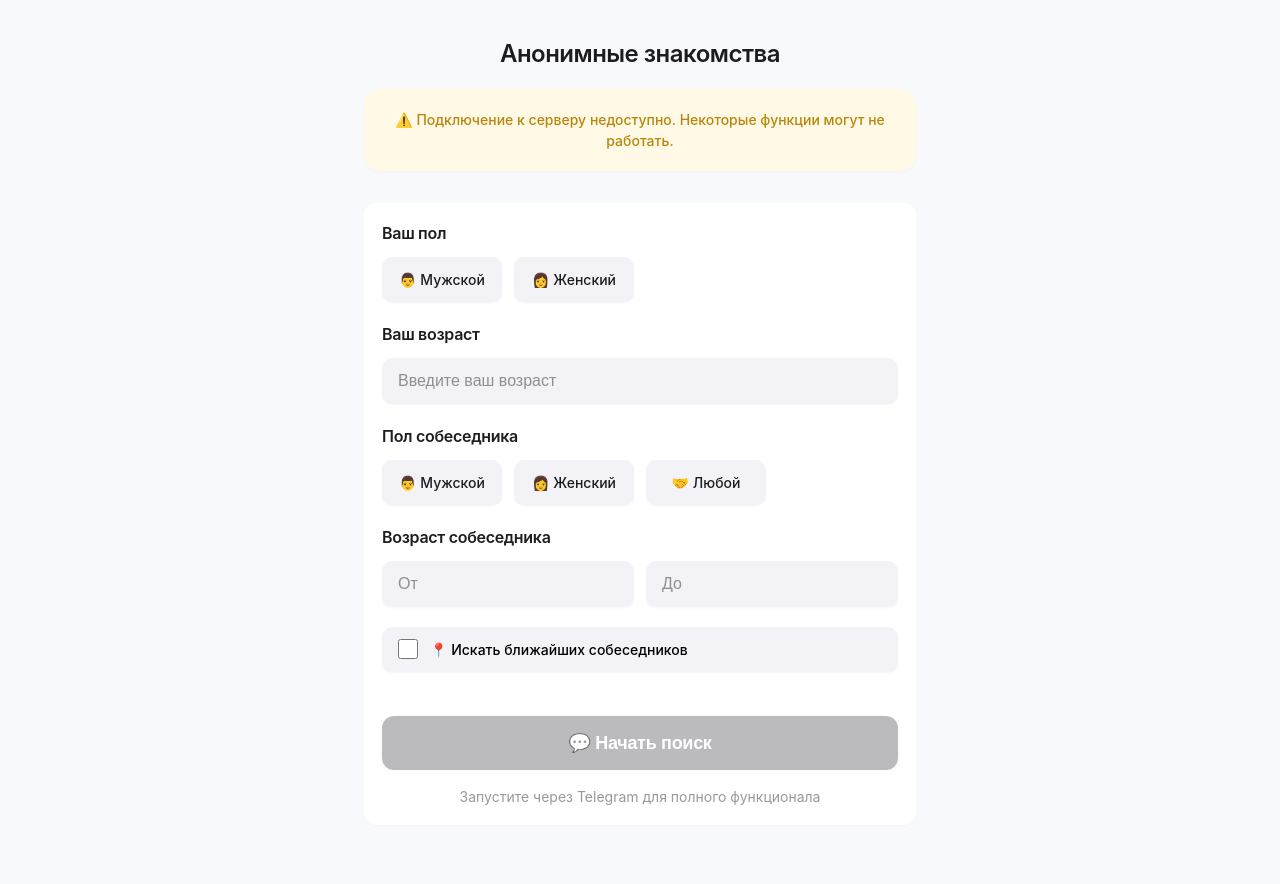
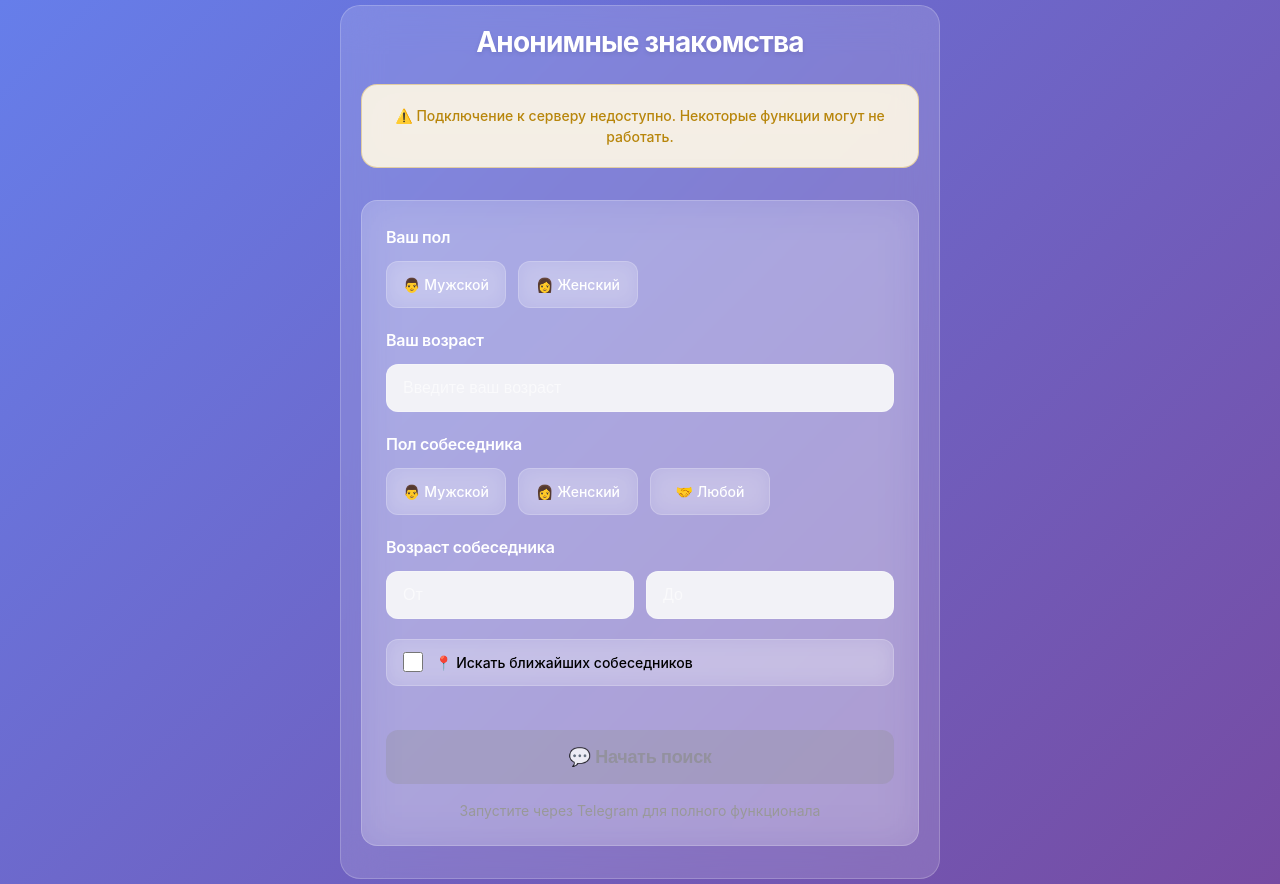
Before and after one commit to balzhinimaev/anoname-frontend, a React (Create React App) app: page / in a window 1280 px wide. Built offline with nearby package versions, Linux system fonts and the light colour scheme.

Commit message:
Redesign UI: modern glassmorphism design with gradients and improved UX

```diff
--- a/src/App.css
+++ b/src/App.css
@@ -1,85 +1,127 @@
 body {
   font-size: 14px;
+  margin: 0;
+  padding: 0;
 }
 
-/* CSS переменные для адаптации к теме Telegram */
+/* CSS переменные для современного дизайна */
 :root {
-  --app-bg-light: #f8f9fc;
-  --app-bg-dark: #1c1c1e;
-  --card-bg-light: #ffffff;
-  --card-bg-dark: #2c2c2e;
+  /* Градиенты для фона */
+  --app-gradient-light: linear-gradient(135deg, #667eea 0%, #764ba2 100%);
+  --app-gradient-dark: linear-gradient(135deg, #2c3e50 0%, #4a6741 100%);
+  --app-gradient-alt-light: linear-gradient(135deg, #ff9a9e 0%, #fecfef 50%, #fecfef 100%);
+  --app-gradient-alt-dark: linear-gradient(135deg, #232526 0%, #414345 100%);
+
+  /* Цвета карточек */
+  --card-bg-light: rgba(255, 255, 255, 0.25);
+  --card-bg-dark: rgba(44, 44, 46, 0.4);
+  --card-border-light: rgba(255, 255, 255, 0.2);
+  --card-border-dark: rgba(255, 255, 255, 0.1);
+
+  /* Цвета текста */
   --text-primary-light: #1d1d1f;
   --text-primary-dark: #f2f2f7;
   --text-secondary-light: #8e8e93;
   --text-secondary-dark: #8e8e93;
   --accent-color: #007aff;
-  --warning-bg-light: #fff9e6;
-  --warning-bg-dark: #3d2914;
+
+  /* Предупреждения */
+  --warning-bg-light: rgba(255, 249, 230, 0.9);
+  --warning-bg-dark: rgba(61, 41, 20, 0.9);
   --warning-text-light: #b8860b;
   --warning-text-dark: #ffd60a;
-  --shadow-light: rgba(0, 0, 0, 0.04);
-  --shadow-medium: rgba(0, 0, 0, 0.08);
-  --shadow-dark: rgba(0, 0, 0, 0.15);
 }
 
+/* Основной контейнер приложения */
 .App {
   min-height: 100vh;
-  background: var(--tg-theme-bg-color, var(--app-bg-light));
-  padding: 8px 16px;
+  background: var(--tg-theme-bg-color, var(--app-gradient-light));
+  padding: 5px;
   box-sizing: border-box;
+  display: flex;
+  align-items: center;
+  justify-content: center;
 }
 
-/* Telegram Web (ПК) светлая тема */
+/* Применение градиентов для разных тем */
 body.tg-light-theme .App {
-  background: var(--tg-theme-bg-color, var(--app-bg-light));
-  color: var(--tg-theme-text-color, var(--text-primary-light));
+  background: linear-gradient(135deg,
+    var(--tg-theme-bg-color, #667eea) 0%,
+    var(--tg-theme-secondary-bg-color, #764ba2) 100%);
 }
 
-/* Telegram мобильное приложение светлая тема */
-@media (max-width: 768px) {
-  body.tg-light-theme .App {
-    background: var(--tg-theme-bg-color, var(--app-bg-light));
+body.tg-dark-theme .App {
+  background: linear-gradient(135deg,
+    var(--tg-theme-bg-color, #2c3e50) 0%,
+    var(--tg-theme-secondary-bg-color, #34495e) 100%);
+}
+
+@media (prefers-color-scheme: dark) {
+  .App {
+    background: var(--app-gradient-dark);
   }
 }
 
-/* Telegram тёмная тема */
-body.tg-dark-theme .App {
-  background: var(--tg-theme-bg-color, var(--app-bg-dark));
-  color: var(--tg-theme-text-color, var(--text-primary-dark));
+/* Главный wrapper с округлыми углами */
+.app-wrapper {
+  width: 100%;
+  max-width: 600px;
+  min-height: calc(100vh - 10px);
+  background: rgba(255, 255, 255, 0.15);
+  backdrop-filter: blur(20px);
+  border-radius: 20px;
+  border: 1px solid var(--card-border-light);
+  overflow: hidden;
+  display: flex;
+  flex-direction: column;
 }
 
-/* Фоллбэк для браузеров без Telegram */
-@media (prefers-color-scheme: dark) {
+body.tg-dark-theme .app-wrapper {
+  background: rgba(28, 28, 30, 0.3);
+  border: 1px solid var(--card-border-dark);
+}
+
+/* Мобильная адаптация */
+@media (max-width: 768px) {
   .App {
-    background: var(--app-bg-dark);
-    color: var(--text-primary-dark);
+    padding: 0;
+    align-items: stretch;
+  }
+
+  .app-wrapper {
+    min-height: 100vh;
+    border-radius: 0;
+    border: none;
+    max-width: none;
   }
 }
 
 .container {
-  max-width: 600px;
-  margin: 0 auto;
+  flex: 1;
+  padding: 20px;
+  display: flex;
+  flex-direction: column;
 }
 
-/* Специальный класс для чата - минимальные отступы */
+/* Специальный класс для чата - без padding */
 .container.chat-mode {
-  margin: 0 auto;
   padding: 0;
 }
 
 .title {
   text-align: center;
-  color: var(--tg-theme-text-color, var(--text-primary-light));
-  margin-bottom: 20px;
-  margin-top: 8px;
-  font-size: 24px;
-  font-weight: 600;
-  letter-spacing: -0.5px;
+  color: var(--tg-theme-text-color, #ffffff);
+  margin-bottom: 24px;
+  margin-top: 0;
+  font-size: 28px;
+  font-weight: 700;
+  letter-spacing: -0.8px;
   line-height: 1.2;
+  text-shadow: 0 2px 4px rgba(0, 0, 0, 0.1);
 }
 
 body.tg-dark-theme .title {
-  color: var(--tg-theme-text-color, var(--text-primary-dark));
+  color: var(--tg-theme-text-color, #ffffff);
 }
 
 /* --- Loading Spinner --- */
@@ -90,18 +132,14 @@ body.tg-dark-theme .title {
   height: 80vh;
   flex-direction: column;
   gap: 20px;
-  color: var(--tg-theme-text-color, var(--text-primary-light));
-}
-
-body.tg-dark-theme .loading-container {
-  color: var(--tg-theme-text-color, var(--text-primary-dark));
+  color: var(--tg-theme-text-color, #ffffff);
 }
 
 .spinner {
   width: 32px;
   height: 32px;
-  border: 2px solid rgba(0, 122, 255, 0.2);
-  border-top: 2px solid var(--tg-theme-button-color, var(--accent-color));
+  border: 2px solid rgba(255, 255, 255, 0.3);
+  border-top: 2px solid var(--tg-theme-button-color, #ffffff);
   border-radius: 50%;
   animation: spin 1s linear infinite;
 }
@@ -115,56 +153,42 @@ body.tg-dark-theme .loading-container {
 .info-box {
   padding: 20px 24px;
   border-radius: 16px;
-  margin-bottom: 24px;
+  margin-bottom: 20px;
   text-align: center;
-  background: var(--tg-theme-bg-color, var(--card-bg-light));
-  box-shadow: 0 2px 8px rgba(0, 0, 0, 0.06);
+  background: var(--card-bg-light);
+  backdrop-filter: blur(20px);
+  border: 1px solid var(--card-border-light);
   transition: all 0.3s ease;
-  color: var(--tg-theme-text-color, var(--text-primary-light));
+  color: var(--tg-theme-text-color, #ffffff);
   line-height: 1.5;
 }
 
-/* Особые настройки для Telegram Web (ПК) */
-body.tg-light-theme .info-box {
-  background: var(--tg-theme-bg-color, #ffffff);
-  color: var(--tg-theme-text-color, var(--text-primary-light));
-  box-shadow: 0 2px 12px rgba(0, 0, 0, 0.08);
-}
-
 body.tg-dark-theme .info-box {
-  background: var(--tg-theme-bg-color, var(--card-bg-dark));
-  color: var(--tg-theme-text-color, var(--text-primary-dark));
-  box-shadow: 0 2px 16px rgba(0, 0, 0, 0.25);
+  background: var(--card-bg-dark);
+  border: 1px solid var(--card-border-dark);
+  color: var(--tg-theme-text-color, #ffffff);
 }
 
 .info-box:hover {
-  box-shadow: 0 4px 16px rgba(0, 0, 0, 0.1);
-  transform: translateY(-1px);
+  transform: translateY(-2px);
+  background: rgba(255, 255, 255, 0.35);
 }
 
 body.tg-dark-theme .info-box:hover {
-  box-shadow: 0 4px 20px rgba(0, 0, 0, 0.35);
+  background: rgba(44, 44, 46, 0.6);
 }
 
 .info-box.warning {
   background: var(--warning-bg-light);
   color: var(--warning-text-light);
   font-weight: 500;
-  box-shadow: 0 1px 3px rgba(184, 134, 11, 0.05);
+  border: 1px solid rgba(184, 134, 11, 0.3);
 }
 
 body.tg-dark-theme .info-box.warning {
   background: var(--warning-bg-dark);
   color: var(--warning-text-dark);
-  box-shadow: 0 1px 3px rgba(255, 214, 10, 0.05);
-}
-
-.info-box.warning:hover {
-  box-shadow: 0 2px 6px rgba(184, 134, 11, 0.08);
-}
-
-body.tg-dark-theme .info-box.warning:hover {
-  box-shadow: 0 2px 6px rgba(255, 214, 10, 0.08);
+  border: 1px solid rgba(255, 214, 10, 0.3);
 }
 
 .stats-box div {
@@ -178,40 +202,43 @@ body.tg-dark-theme .info-box.warning:hover {
 /* --- Search Indicator --- */
 .searching-indicator {
   padding: 28px;
-  background: rgba(0, 122, 255, 0.04);
+  background: rgba(0, 122, 255, 0.15);
+  backdrop-filter: blur(20px);
+  border: 1px solid rgba(0, 122, 255, 0.2);
   border-radius: 20px;
   display: flex;
   flex-direction: column;
   align-items: center;
   gap: 20px;
-  color: var(--tg-theme-text-color, var(--text-primary-light));
-  box-shadow: 0 1px 3px rgba(0, 122, 255, 0.05);
+  color: var(--tg-theme-text-color, #ffffff);
   transition: all 0.3s ease;
+  margin-bottom: 20px;
 }
 
 body.tg-dark-theme .searching-indicator {
-  background: rgba(0, 122, 255, 0.08);
-  color: var(--tg-theme-text-color, var(--text-primary-dark));
-  box-shadow: 0 1px 3px rgba(0, 122, 255, 0.08);
+  background: rgba(0, 122, 255, 0.2);
+  border: 1px solid rgba(0, 122, 255, 0.3);
 }
 
 .searching-indicator:hover {
-  box-shadow: 0 2px 6px rgba(0, 122, 255, 0.08);
-  transform: translateY(-1px);
+  transform: translateY(-2px);
+  background: rgba(0, 122, 255, 0.25);
 }
 
 body.tg-dark-theme .searching-indicator:hover {
-  box-shadow: 0 2px 6px rgba(0, 122, 255, 0.12);
+  background: rgba(0, 122, 255, 0.3);
 }
 
 .searching-indicator .spinner {
   width: 24px;
   height: 24px;
   border-width: 2px;
+  border-color: rgba(255, 255, 255, 0.3);
+  border-top-color: #ffffff;
 }
 
 .cancel-search-button {
-  background: #ff3b30;
+  background: linear-gradient(135deg, #ff3b30 0%, #ff6b6b 100%);
   color: white;
   border: none;
   padding: 12px 24px;
@@ -220,11 +247,10 @@ body.tg-dark-theme .searching-indicator:hover {
   font-weight: 600;
   font-size: 14px;
   transition: all 0.3s ease;
-  box-shadow: 0 2px 12px rgba(255, 59, 48, 0.2);
+  box-shadow: 0 4px 15px rgba(255, 59, 48, 0.3);
 }
 
 .cancel-search-button:hover {
-  background: #d70015;
-  transform: translateY(-1px);
-  box-shadow: 0 4px 20px rgba(255, 59, 48, 0.3);
+  transform: translateY(-2px);
+  box-shadow: 0 6px 20px rgba(255, 59, 48, 0.4);
 }
--- a/src/App.tsx
+++ b/src/App.tsx
@@ -272,6 +272,7 @@ const App: React.FC = () => {
 
   return (
     <div className="App">
+      <div className="app-wrapper">
         <div className={`container ${currentChatId ? 'chat-mode' : ''}`}>
           {/* Показываем заголовок и статистику только если нет активного чата */}
           {!currentChatId && (
@@ -283,7 +284,7 @@ const App: React.FC = () => {
                 <div style={{
                   fontSize: '11px',
                   textAlign: 'center',
-                color: 'var(--tg-theme-hint-color, #8e8e93)',
+                  color: 'rgba(255, 255, 255, 0.8)',
                   marginBottom: '20px',
                   lineHeight: '1.3'
                 }}>
@@ -303,7 +304,7 @@ const App: React.FC = () => {
 
           {/* Индикатор поиска */}
           {isSearching && (
-          <div className="info-box searching-indicator">
+            <div className="searching-indicator">
               <div className="spinner"></div>
               <div>
                 🔍 Ищем собеседника...
@@ -338,6 +339,7 @@ const App: React.FC = () => {
           )}
         </div>
       </div>
+    </div>
   );
 };
 
--- a/src/index.css
+++ b/src/index.css
@@ -18,23 +18,23 @@ input, textarea, .message-bubble {
   user-select: text;
 }
 
-/* CSS переменные для форм */
+/* CSS переменные для современных форм */
 :root {
-  --form-bg-light: #ffffff;
-  --form-bg-dark: #2c2c2e;
-  --input-bg-light: #f2f2f7;
-  --input-bg-dark: #3a3a3c;
-  --radio-bg-light: #f2f2f7;
-  --radio-bg-dark: #3a3a3c;
-  --checkbox-bg-light: #f2f2f7;
-  --checkbox-bg-dark: #3a3a3c;
+  --form-bg-light: rgba(255, 255, 255, 0.2);
+  --form-bg-dark: rgba(44, 44, 46, 0.3);
+  --input-bg-light: rgba(255, 255, 255, 0.15);
+  --input-bg-dark: rgba(58, 58, 60, 0.6);
+  --radio-bg-light: rgba(255, 255, 255, 0.15);
+  --radio-bg-dark: rgba(58, 58, 60, 0.6);
+  --checkbox-bg-light: rgba(255, 255, 255, 0.15);
+  --checkbox-bg-dark: rgba(58, 58, 60, 0.6);
   --text-primary-light: #1d1d1f;
   --text-primary-dark: #f2f2f7;
   --text-secondary-light: #8e8e93;
   --text-secondary-dark: #8e8e93;
   --accent-color: #007aff;
-  --shadow-subtle: rgba(0, 0, 0, 0.04);
-  --shadow-medium: rgba(0, 0, 0, 0.08);
+  --disabled-bg: rgba(142, 142, 147, 0.3);
+  --disabled-text: rgba(142, 142, 147, 0.8);
 }
 
 body {
@@ -79,25 +79,27 @@ body.tg-dark-theme {
 }
 
 .form-container {
-  background: var(--tg-theme-bg-color, var(--form-bg-light));
-  border-radius: 12px;
-  padding: 18px;
-  margin: 8px 0;
+  background: var(--form-bg-light);
+  backdrop-filter: blur(20px);
+  border: 1px solid rgba(255, 255, 255, 0.2);
+  border-radius: 16px;
+  padding: 24px;
+  margin: 12px 0;
   transition: all 0.3s ease;
-  box-shadow: 0 1px 3px rgba(0, 0, 0, 0.02), 0 1px 2px rgba(0, 0, 0, 0.01);
-}
-
-/* Telegram Web (ПК) стили */
-body.tg-light-theme .form-container {
-  background: var(--tg-theme-bg-color, var(--form-bg-light));
-  color: var(--tg-theme-text-color, var(--text-primary-light));
-  box-shadow: 0 1px 3px rgba(0, 0, 0, 0.02), 0 1px 2px rgba(0, 0, 0, 0.01);
 }
 
 body.tg-dark-theme .form-container {
-  background: var(--tg-theme-bg-color, var(--form-bg-dark));
-  color: var(--tg-theme-text-color, var(--text-primary-dark));
-  box-shadow: 0 1px 4px rgba(0, 0, 0, 0.1), 0 1px 3px rgba(0, 0, 0, 0.06);
+  background: var(--form-bg-dark);
+  border: 1px solid rgba(255, 255, 255, 0.1);
+}
+
+.form-container:hover {
+  transform: translateY(-2px);
+  background: rgba(255, 255, 255, 0.3);
+}
+
+body.tg-dark-theme .form-container:hover {
+  background: rgba(44, 44, 46, 0.5);
 }
 
 .form-group {
@@ -108,7 +110,7 @@ body.tg-dark-theme .form-container {
   display: block;
   margin-bottom: 12px;
   font-weight: 600;
-  color: var(--tg-theme-text-color, var(--text-primary-light));
+  color: var(--tg-theme-text-color, #ffffff);
   font-size: 16px;
   letter-spacing: -0.3px;
 }
@@ -120,45 +122,39 @@ body.tg-dark-theme .form-label {
 .form-input {
   width: 100%;
   padding: 14px 16px;
-  border: none;
-  border-radius: 10px;
+  border: 1px solid rgba(255, 255, 255, 0.2);
+  border-radius: 12px;
   font-size: 16px;
   background: var(--input-bg-light);
-  color: var(--tg-theme-text-color, var(--text-primary-light));
+  backdrop-filter: blur(10px);
+  color: var(--tg-theme-text-color, #ffffff);
   transition: all 0.3s ease;
-  box-shadow: 0 1px 2px rgba(0, 0, 0, 0.03), 0 1px 3px rgba(0, 0, 0, 0.02);
-}
-
-/* Telegram Web инпуты */
-body.tg-light-theme .form-input {
-  background: var(--input-bg-light);
-  color: var(--tg-theme-text-color, var(--text-primary-light));
-  box-shadow: 0 1px 2px rgba(0, 0, 0, 0.03), 0 1px 3px rgba(0, 0, 0, 0.02);
 }
 
 body.tg-dark-theme .form-input {
   background: var(--input-bg-dark);
-  color: var(--tg-theme-text-color, var(--text-primary-dark));
-  box-shadow: 0 1px 3px rgba(0, 0, 0, 0.12), 0 1px 4px rgba(0, 0, 0, 0.08);
+  border: 1px solid rgba(255, 255, 255, 0.1);
+  color: var(--tg-theme-text-color, #ffffff);
 }
 
 .form-input:focus {
   outline: none;
-  background: var(--tg-theme-bg-color, #ffffff);
-  box-shadow: 0 2px 6px rgba(0, 122, 255, 0.08), 0 1px 4px rgba(0, 0, 0, 0.04);
+  background: rgba(255, 255, 255, 0.25);
+  border: 1px solid rgba(0, 122, 255, 0.5);
+  transform: translateY(-1px);
 }
 
 body.tg-dark-theme .form-input:focus {
-  background: #48484a;
-  box-shadow: 0 2px 8px rgba(0, 122, 255, 0.15), 0 1px 6px rgba(0, 0, 0, 0.15);
+  background: rgba(72, 72, 74, 0.8);
+  border: 1px solid rgba(0, 122, 255, 0.6);
 }
 
 .form-input::placeholder {
-  color: var(--tg-theme-hint-color, var(--text-secondary-light));
+  color: rgba(255, 255, 255, 0.6);
 }
 
 body.tg-dark-theme .form-input::placeholder {
-  color: var(--tg-theme-hint-color, var(--text-secondary-dark));
+  color: rgba(242, 242, 247, 0.6);
 }
 
 .radio-group {
@@ -173,63 +169,48 @@ body.tg-dark-theme .form-input::placeholder {
   gap: 10px;
   cursor: pointer;
   padding: 12px 16px;
-  border-radius: 10px;
-  border: none;
+  border-radius: 12px;
+  border: 1px solid rgba(255, 255, 255, 0.2);
   background: var(--radio-bg-light);
+  backdrop-filter: blur(10px);
   transition: all 0.3s ease;
   min-width: 120px;
   justify-content: center;
   font-weight: 500;
-  color: var(--tg-theme-text-color, var(--text-primary-light));
+  color: var(--tg-theme-text-color, #ffffff);
   position: relative;
-  box-shadow: 0 1px 2px rgba(0, 0, 0, 0.03), 0 1px 3px rgba(0, 0, 0, 0.02);
-}
-
-/* Telegram Web радио кнопки */
-body.tg-light-theme .radio-item {
-  background: var(--radio-bg-light);
-  color: var(--tg-theme-text-color, var(--text-primary-light));
-  box-shadow: 0 1px 2px rgba(0, 0, 0, 0.03), 0 1px 3px rgba(0, 0, 0, 0.02);
 }
 
 body.tg-dark-theme .radio-item {
   background: var(--radio-bg-dark);
-  color: var(--tg-theme-text-color, var(--text-primary-dark));
-  box-shadow: 0 1px 3px rgba(0, 0, 0, 0.12), 0 1px 4px rgba(0, 0, 0, 0.08);
+  border: 1px solid rgba(255, 255, 255, 0.1);
+  color: var(--tg-theme-text-color, #ffffff);
 }
 
-.radio-item:hover {
-  background: rgba(0, 122, 255, 0.08);
-  box-shadow: 0 2px 6px rgba(0, 122, 255, 0.06), 0 1px 4px rgba(0, 0, 0, 0.04);
+.radio-item:hover:not(.selected) {
+  background: rgba(255, 255, 255, 0.25);
+  transform: translateY(-1px);
 }
 
-body.tg-dark-theme .radio-item:hover {
-  background: rgba(0, 122, 255, 0.15);
-  box-shadow: 0 2px 8px rgba(0, 122, 255, 0.12), 0 1px 6px rgba(0, 0, 0, 0.15);
+body.tg-dark-theme .radio-item:hover:not(.selected) {
+  background: rgba(58, 58, 60, 0.8);
 }
 
 /* Выбранное состояние - ВАЖНО: высокая специфичность */
 .radio-item.selected,
 .radio-group .radio-item.selected {
-  background: var(--tg-theme-button-color, var(--accent-color)) !important;
+  background: linear-gradient(135deg, var(--tg-theme-button-color, #007aff) 0%, rgba(0, 122, 255, 0.8) 100%) !important;
   color: var(--tg-theme-button-text-color, #ffffff) !important;
-  box-shadow: 0 3px 8px rgba(0, 122, 255, 0.25), 0 1px 4px rgba(0, 0, 0, 0.06) !important;
+  border: 1px solid rgba(0, 122, 255, 0.6) !important;
   font-weight: 600;
-}
-
-/* Для тёмной темы тоже */
-body.tg-dark-theme .radio-item.selected,
-body.tg-dark-theme .radio-group .radio-item.selected {
-  background: var(--tg-theme-button-color, var(--accent-color)) !important;
-  color: var(--tg-theme-button-text-color, #ffffff) !important;
-  box-shadow: 0 3px 10px rgba(0, 122, 255, 0.35), 0 1px 6px rgba(0, 0, 0, 0.12) !important;
+  box-shadow: 0 4px 15px rgba(0, 122, 255, 0.3);
 }
 
 /* При hover выбранного элемента */
 .radio-item.selected:hover,
 .radio-group .radio-item.selected:hover {
-  background: var(--tg-theme-button-color, var(--accent-color)) !important;
-  box-shadow: 0 4px 12px rgba(0, 122, 255, 0.3), 0 2px 6px rgba(0, 0, 0, 0.08) !important;
+  transform: translateY(-2px) !important;
+  box-shadow: 0 6px 20px rgba(0, 122, 255, 0.4) !important;
 }
 
 .radio-item input[type="radio"] {
@@ -242,45 +223,38 @@ body.tg-dark-theme .radio-group .radio-item.selected {
   gap: 12px;
   cursor: pointer;
   padding: 12px 16px;
-  border-radius: 10px;
-  border: none;
+  border-radius: 12px;
+  border: 1px solid rgba(255, 255, 255, 0.2);
   background: var(--checkbox-bg-light);
+  backdrop-filter: blur(10px);
   transition: all 0.3s ease;
   font-weight: 500;
-  color: var(--tg-theme-text-color, var(--text-primary-light));
-  box-shadow: 0 1px 2px rgba(0, 0, 0, 0.03), 0 1px 3px rgba(0, 0, 0, 0.02);
-}
-
-body.tg-light-theme .checkbox-item {
-  background: var(--checkbox-bg-light);
-  color: var(--tg-theme-text-color, var(--text-primary-light));
-  box-shadow: 0 1px 2px rgba(0, 0, 0, 0.03), 0 1px 3px rgba(0, 0, 0, 0.02);
+  color: var(--tg-theme-text-color, #ffffff);
 }
 
 body.tg-dark-theme .checkbox-item {
   background: var(--checkbox-bg-dark);
-  color: var(--tg-theme-text-color, var(--text-primary-dark));
-  box-shadow: 0 1px 3px rgba(0, 0, 0, 0.12), 0 1px 4px rgba(0, 0, 0, 0.08);
+  border: 1px solid rgba(255, 255, 255, 0.1);
+  color: var(--tg-theme-text-color, #ffffff);
 }
 
 .checkbox-item:hover {
-  background: rgba(0, 122, 255, 0.08);
-  box-shadow: 0 2px 6px rgba(0, 122, 255, 0.06), 0 1px 4px rgba(0, 0, 0, 0.04);
+  background: rgba(255, 255, 255, 0.25);
+  transform: translateY(-1px);
 }
 
 body.tg-dark-theme .checkbox-item:hover {
-  background: rgba(0, 122, 255, 0.15);
-  box-shadow: 0 2px 8px rgba(0, 122, 255, 0.12), 0 1px 6px rgba(0, 0, 0, 0.15);
+  background: rgba(58, 58, 60, 0.8);
 }
 
 .checkbox-item.checked {
-  background: rgba(0, 122, 255, 0.12);
-  box-shadow: 0 2px 6px rgba(0, 122, 255, 0.1), 0 1px 4px rgba(0, 0, 0, 0.04);
+  background: rgba(0, 122, 255, 0.2);
+  border: 1px solid rgba(0, 122, 255, 0.4);
 }
 
 body.tg-dark-theme .checkbox-item.checked {
-  background: rgba(0, 122, 255, 0.25);
-  box-shadow: 0 2px 8px rgba(0, 122, 255, 0.18), 0 1px 6px rgba(0, 0, 0, 0.12);
+  background: rgba(0, 122, 255, 0.3);
+  border: 1px solid rgba(0, 122, 255, 0.5);
 }
 
 .checkbox-item input[type="checkbox"] {
@@ -293,7 +267,7 @@ body.tg-dark-theme .checkbox-item.checked {
 .submit-button {
   width: 100%;
   padding: 16px;
-  background: var(--tg-theme-button-color, var(--accent-color));
+  background: linear-gradient(135deg, var(--tg-theme-button-color, #007aff) 0%, rgba(0, 122, 255, 0.8) 100%);
   color: var(--tg-theme-button-text-color, #ffffff);
   border: none;
   border-radius: 12px;
@@ -303,19 +277,26 @@ body.tg-dark-theme .checkbox-item.checked {
   transition: all 0.3s ease;
   margin-top: 24px;
   letter-spacing: -0.3px;
-  box-shadow: 0 2px 8px rgba(0, 122, 255, 0.12), 0 1px 4px rgba(0, 0, 0, 0.04);
+  box-shadow: 0 4px 15px rgba(0, 122, 255, 0.3);
 }
 
-.submit-button:hover {
-  background: rgba(0, 122, 255, 0.9);
-  box-shadow: 0 3px 12px rgba(0, 122, 255, 0.18), 0 2px 6px rgba(0, 0, 0, 0.06);
+.submit-button:hover:not(:disabled) {
+  transform: translateY(-2px);
+  box-shadow: 0 6px 20px rgba(0, 122, 255, 0.4);
 }
 
 .submit-button:disabled {
-  background: #8e8e93;
+  background: var(--disabled-bg) !important;
+  color: var(--disabled-text) !important;
   cursor: not-allowed;
-  opacity: 0.6;
-  box-shadow: 0 1px 4px rgba(142, 142, 147, 0.08), 0 1px 2px rgba(0, 0, 0, 0.02);
+  transform: none !important;
+  box-shadow: none !important;
+}
+
+.submit-button:disabled:hover {
+  background: var(--disabled-bg) !important;
+  transform: none !important;
+  box-shadow: none !important;
 }
 
 .title {
@@ -323,13 +304,10 @@ body.tg-dark-theme .checkbox-item.checked {
   margin-bottom: 32px;
   font-size: 28px;
   font-weight: 700;
-  color: var(--tg-theme-text-color, var(--text-primary-light));
+  color: var(--tg-theme-text-color, #ffffff);
   letter-spacing: -0.5px;
   line-height: 1.2;
-}
-
-body.tg-dark-theme .title {
-  color: var(--tg-theme-text-color, var(--text-primary-dark));
+  text-shadow: 0 2px 4px rgba(0, 0, 0, 0.1);
 }
 
 .age-range {
@@ -339,13 +317,9 @@ body.tg-dark-theme .title {
 }
 
 @media (max-width: 480px) {
-  .container {
-    padding: 16px;
-  }
-
   .form-container {
-    padding: 24px;
-    margin: 16px 0;
+    padding: 20px;
+    margin: 8px 0;
   }
 
   .radio-group {
```
Lines whose indentation alone changed are shown as unchanged.
